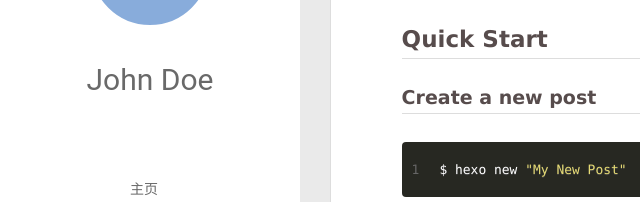
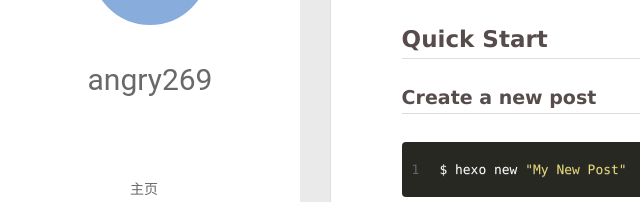
Before and after one commit to angry269/-angry269.github.io, a plain HTML site: page 2019/03/23/hello-world/index.html in a window 1280 px wide. Shown: the part 210-412 px from the top of the page, 0-640 px from the left. Drawn offline with Linux system fonts and the light colour scheme; no server answers.

Commit message:
Site updated: 2019-03-23 13:32:49

```diff
--- a/2019/03/23/hello-world/index.html
+++ b/2019/03/23/hello-world/index.html
@@ -50,7 +50,7 @@
 			<img src class="js-avatar">
 		</a>
 		<hgroup>
-		  <h1 class="header-author"><a href="/">John Doe</a></h1>
+		  <h1 class="header-author"><a href="/">angry269</a></h1>
 		</hgroup>
 
 
@@ -108,7 +108,7 @@
 				<img src class="js-avatar">
 			</div>
 			<hgroup>
-			  <h1 class="header-author js-header-author">John Doe</h1>
+			  <h1 class="header-author js-header-author">angry269</h1>
 			</hgroup>
 
 
@@ -325,7 +325,7 @@
   <div class="outer">
     <div id="footer-info">
     	<div class="footer-left">
-    		&copy; 2019 John Doe
+    		&copy; 2019 angry269
     	</div>
       	<div class="footer-right">
       		<a href="http://hexo.io/" target="_blank">Hexo</a>  Theme <a href="https://github.com/litten/hexo-theme-yilia" target="_blank">Yilia</a> by Litten
```
Also changed, not shown: 2019/03/23/我的第一篇文章/index.html (+3 -3 lines), archives/2019/03/index.html (+3 -3 lines), archives/2019/index.html (+3 -3 lines), archives/index.html (+3 -3 lines), index.html (+3 -3 lines).
